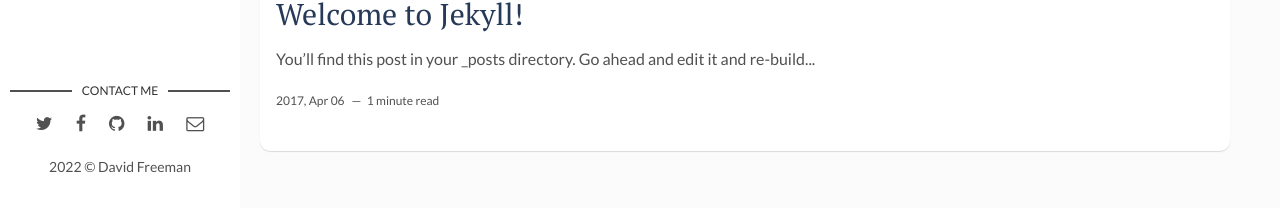
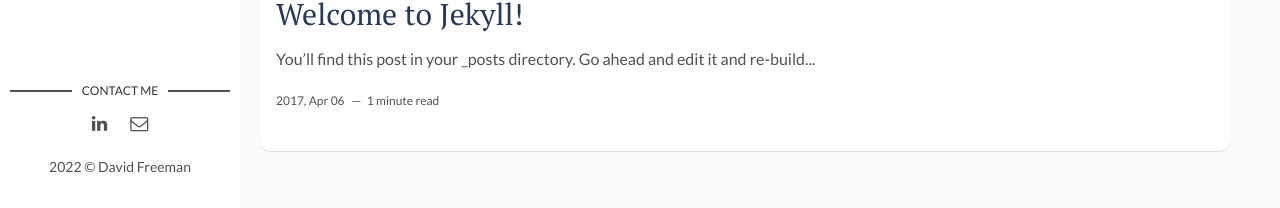
Before and after one commit to jinyey/jinyey.github.io, a Jekyll site: the page built from index.html, in a window 1280 px wide and 1256 px high. Shown: the part 1045-1253 px from the top of the window. Built offline with Jekyll 4.4.1, drawn with Linux system fonts in a browser that asks for light colours; the list of posts is cut into pages by our own code.

Commit message:
Update main.html

```diff
--- a/_layouts/main.html
+++ b/_layouts/main.html
@@ -16,30 +16,15 @@
     <section class="contact">
       <h3 class="contact-title">Contact me</h3>
       <ul>
-        {% if site.social-twitter %}
-          <li><a href="https://twitter.com/{{ site.social-twitter }}" target="_blank"><i class="fa fa-twitter" aria-hidden="true"></i></a></li>
-        {% else %}
-          <li><a href="https://twitter.com/artemsheludko_" target="_blank"><i class="fa fa-twitter" aria-hidden="true"></i></a></li>
-        {% endif %}
-        {% if site.social-facebook %}
-          <li><a href="https://facebook.com/{{ site.social-facebook }}" target="_blank"><i class="fa fa-facebook" aria-hidden="true"></i></a></li>
-        {% else %}
-          <li><a href="https://facebook.com/" target="_blank"><i class="fa fa-facebook" aria-hidden="true"></i></a></li>
-        {% endif %}
-        {% if site.social-github %}
-          <li class="github"><a href="http://github.com/{{site.social-github}}" target="_blank"><i class="fa fa-github"></i></a></li>
-        {% else %}
-          <li class="github"><a href="http://github.com/" target="_blank"><i class="fa fa-github" aria-hidden="true"></i></a></li>
-        {% endif %}
         {% if site.social-linkedin %}
           <li class="linkedin"><a href="https://in.linkedin.com/in/{{site.social-linkedin}}" target="_blank"><i class="fa fa-linkedin"></i></a></li>
         {% else %}
-          <li class="linkedin"><a href="https://in.linkedin.com/" target="_blank"><i class="fa fa-linkedin" aria-hidden="true"></i></a></li>
+          <li class="linkedin"><a href="https://www.linkedin.com/in/jinye-y-2177721bb/" target="_blank"><i class="fa fa-linkedin" aria-hidden="true"></i></a></li>
         {% endif %}
         {% if site.social-email %}
           <li class="email"><a href="mailto:{{site.social-email}}"><i class="fa fa-envelope-o"></i></a></li>
         {% else %}
-          <li class="email"><a href="mailto:example.david@blog.com"><i class="fa fa-envelope-o" aria-hidden="true"></i></a></li>
+          <li class="email"><a href="mailto:jinyyang0814@gmail.com"><i class="fa fa-envelope-o" aria-hidden="true"></i></a></li>
         {% endif %}
       </ul>
     </section> <!-- End Section Contact -->
```
